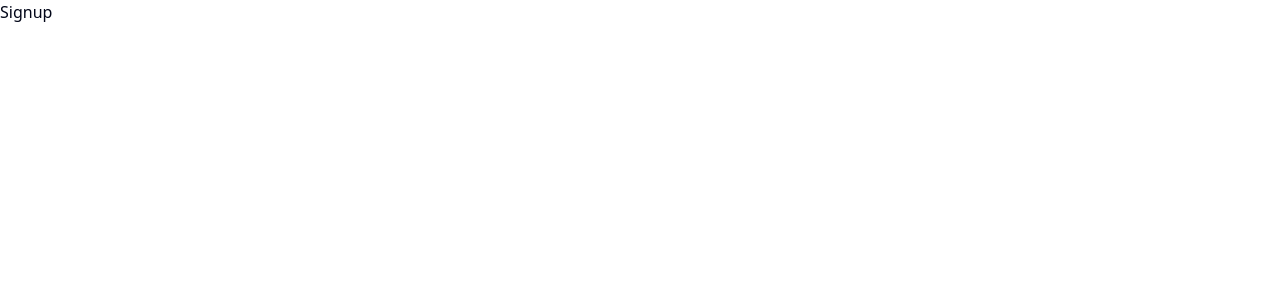
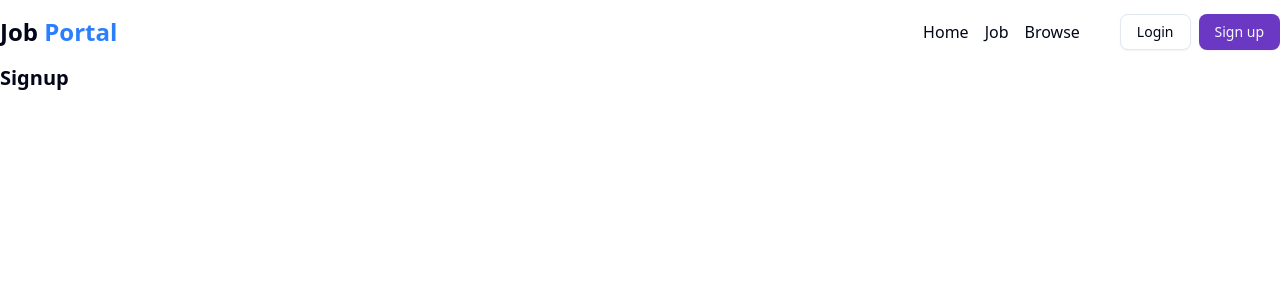
Before and after one commit to ritik-016/job-portal, a React (Vite) app in the folder frontend/: page /signup in a window 1280 px wide. Shown: the top 300 px of the page. Built offline with nearby package versions, Linux system fonts and the light colour scheme.

Commit message:
feat: integrate Navbar component into Signup page

```diff
--- a/frontend/src/components/auth/Signup.jsx
+++ b/frontend/src/components/auth/Signup.jsx
@@ -1,8 +1,16 @@
 import React from 'react'
+import Navbar from '../shared/Navbar'
 
 const Signup = () => {
   return (
-    <div>Signup</div>
+    <div>
+       <Navbar />
+       <div>
+          <form action="">
+            <h1 className='font-bold text-xl'>Signup</h1>
+          </form>
+       </div>
+    </div>
   )
 }
 
```
